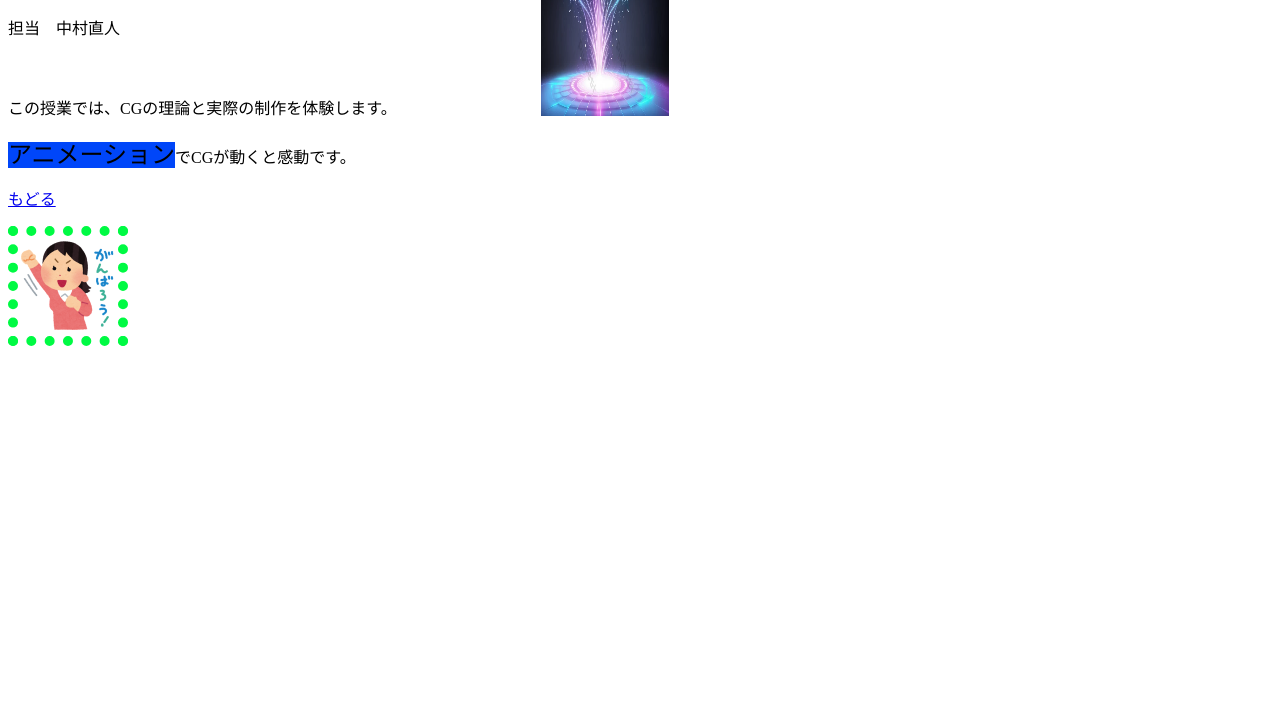
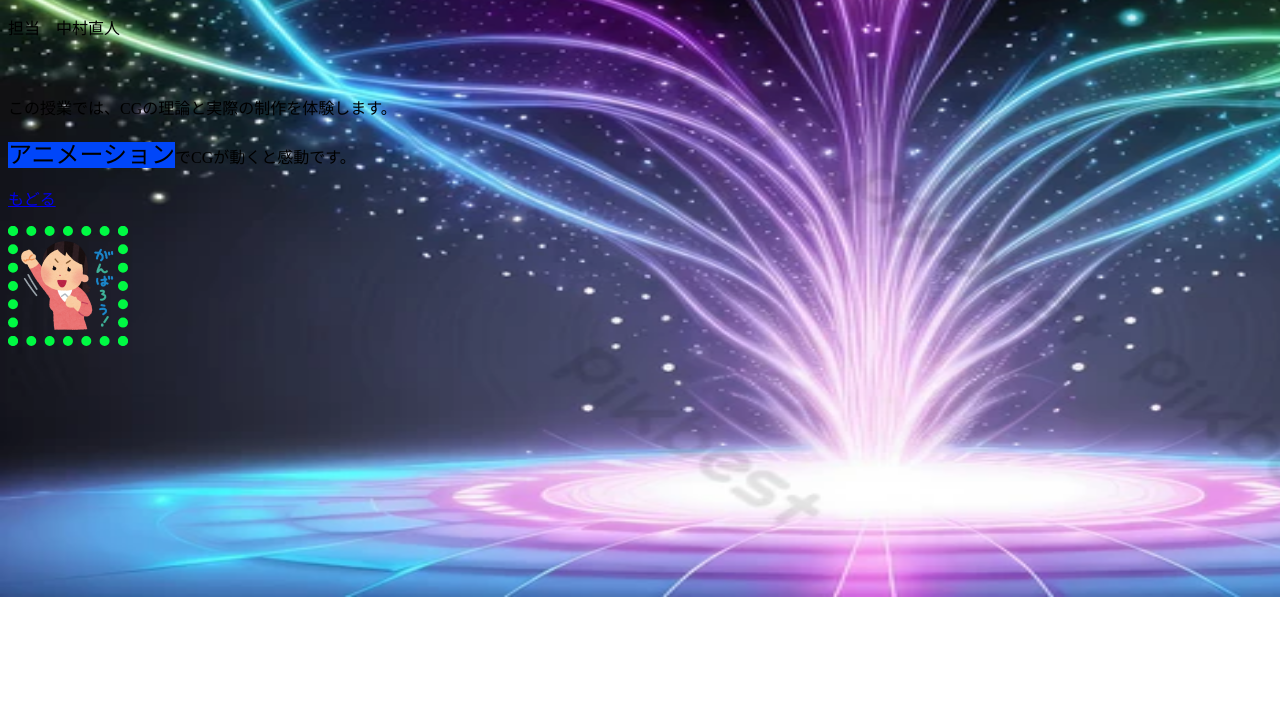
Before and after one commit to yoshinariharuo/2024VC, a plain HTML site: page CG.html in a window 1280 px wide. Shown: the part 97-800 px from the top of the page. Drawn offline with Linux system fonts and the light colour scheme.

Commit message:
Update bass.css

```diff
--- a/bass.css
+++ b/bass.css
@@ -17,7 +17,6 @@ body p img{
 
 body{
    background-image: url(VCD.jpg);
-    background-size: 10% 46%;
+    background-size: 150% 150%;
   background-repeat: no-repeat;
-  background-position: 47% 0%;
 }
```
